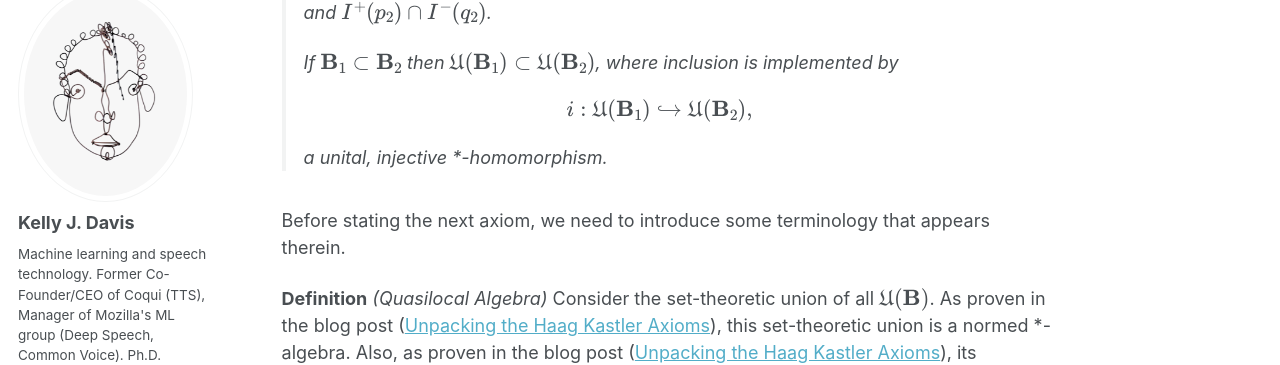
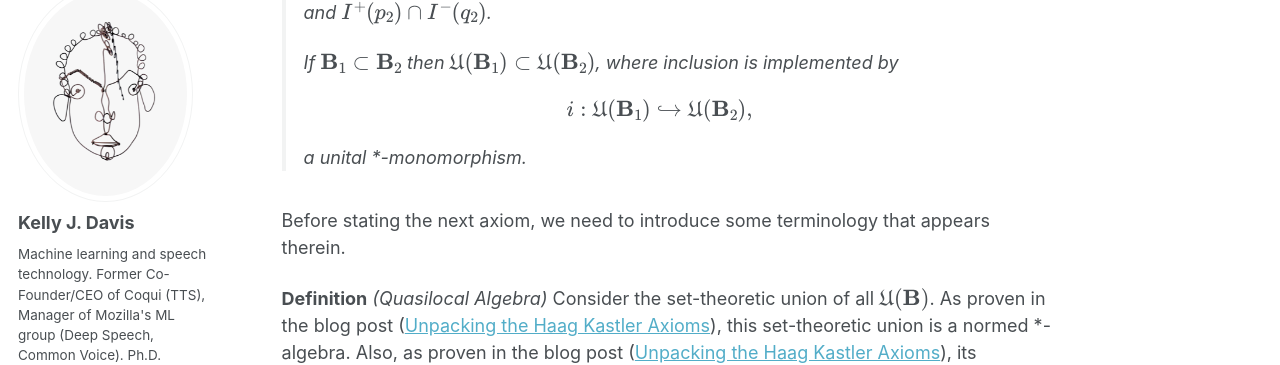
Before and after one commit to KellyJDavis/KellyJDavis.github.io, a Jekyll site: the page built from _posts/2026-05-30-local-isometric-invariant-states.md, in a window 1280 px wide and 900 px high, scrolled down 1478 px. Shown: the part 113-478 px from the top of the window. Built offline with Jekyll 4.4.1, drawn with Linux system fonts in a browser that asks for light colours; some web fonts are replaced; a script bundle is joined from its source files by our own code; library files that are not in the unit come from our copies; some of the changed text lies outside the part shown.

Commit message:
Axiom 2 fix

```diff
--- a/_posts/2026-05-30-local-isometric-invariant-states.md
+++ b/_posts/2026-05-30-local-isometric-invariant-states.md
@@ -46,7 +46,7 @@ The second axiom takes the following form:
 > i : \mathfrak{U}(\mathbf{B}_1) \hookrightarrow \mathfrak{U}(\mathbf{B}_2),
 > $$
 >
-> a unital, injective \*-homomorphism.
+> a unital \*-monomorphism.
 
 Before stating the next axiom, we need to introduce some terminology that appears therein.
 
@@ -137,7 +137,7 @@ The second axiom can be immediately stated:
 > i : \mathfrak{U}(\mathbf{B}_1) \hookrightarrow \mathfrak{U}(\mathbf{B}_2),
 > $$
 >
-> a unital, injective \*-homomorphism.
+> a unital \*-monomorphism.
 
 The next axiom makes use of the following definitions:
 
```
